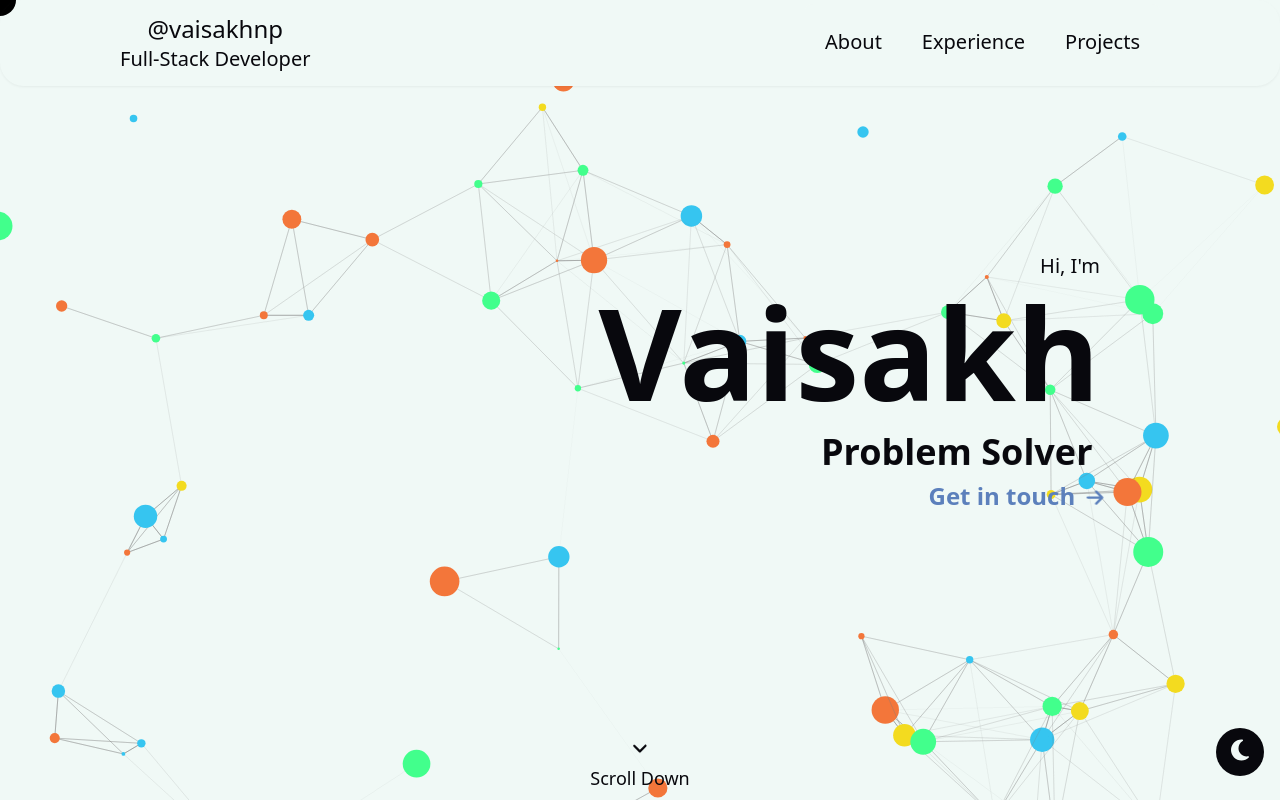
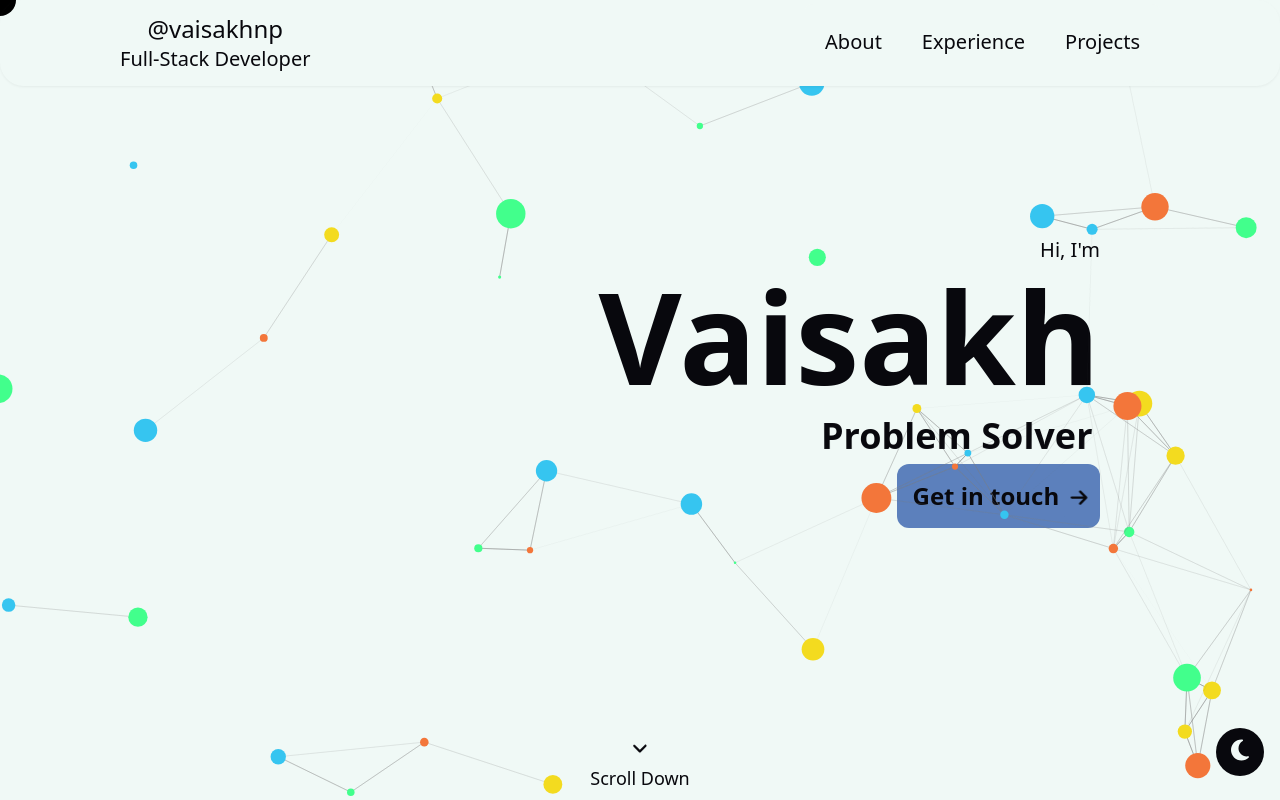
Before and after one commit to cr1spyvada/Simple-Portfolio, a Next.js app: page / in a window 1280 px wide. Shown: the top 800 px of the page. Built offline with nearby package versions, Linux system fonts and the light colour scheme.

Commit message:
hero section and related theme changes applied

```diff
--- a/components/Animation.js
+++ b/components/Animation.js
@@ -24,17 +24,17 @@ const Animation = () => {
   return (
     <Particles
       id="tsparticles"
-      className="absolute z-[-1] h-full w-full"
       init={particlesInit}
       loaded={particlesLoaded}
+      // className="absolute z-[-1] h-full w-full"
       options={{
-        fullScreen: { enable: false },
+        // fullScreen: { enable: false },
         background: {
           color: '#0000003'
         },
         particles: {
           number: {
-            value: 75,
+            value: 50,
             density: {
               enable: true,
               area: 1000
@@ -63,7 +63,7 @@ const Animation = () => {
           },
           move: {
             enable: true,
-            speed: 5,
+            speed: window.innerWidth >= 600 ? 5 : 2,
             direction: 'none',
             random: false,
             straight: false,
--- a/components/PageContainer.js
+++ b/components/PageContainer.js
@@ -6,13 +6,13 @@ export const PageContainer = ({
   height,
   children,
   title,
-  color = 'bg-w1 dark:bg-transparent'
+  color = 'bg-transparent dark:bg-transparent'
 }) => {
   return (
     <div
       id={title}
       className={`
-      ${height} md:w-[75vw] md:backdrop-blur-3xl dark:border-w2 border-0 daark:shadow-[#bfbebe]  md:shadow-lg rounded-xl mx-auto md:h-screen flex flex-col justify-center px-10 md:px-20 dark:text-w1 ${
+      ${height} md:w-[75vw] md:backdrop-blur-xl dark:border-w2 border-0 daark:shadow-[#bfbebe]  md:shadow-lg rounded-xl mx-auto md:h-screen flex flex-col justify-center px-10 md:px-20 dark:text-w1 ${
         title ? 'py-20' : 'py-0'
       } ${color}`}>
       {title && (
--- a/components/sections/Hero.js
+++ b/components/sections/Hero.js
@@ -43,7 +43,7 @@ export const Hero = ({ textEnter, textLeave }) => {
               onMouseEnter={() => textEnter(2)}
               onMouseLeave={textLeave}
               href="mailto:vaisakh2019@iiitkottayam.ac.in"
-              className="font-semibold hover:dark:text-w1 hover:text-w5 w-fit flex items-center flex-nowrap my-2 text-w4 dark:text-w2">
+              className=" bg-w4 dark:bg-w2 p-4 rounded-xl font-semibold hover:dark:text-w1 hover:text-w5 hover:bg-w3 hover:dark:bg-[#D09476] w-fit flex items-center flex-nowrap my-2 text-w6 dark:text-w1">
               Get in touch
               <div className="text-2xl animate-bounceX mx-1">
                 <FontAwesomeIcon icon={faArrowRight} style={{ fontSize: '1.2rem' }} />
--- a/components/sections/Projects.js
+++ b/components/sections/Projects.js
@@ -7,7 +7,7 @@ import { PageContainer } from '../PageContainer';
 export const Projects = ({ textEnter, textLeave }) => {
   return (
     <PageContainer textEnter={textEnter} textLeave={textLeave} title="Projects">
-      <div className="w-full h-full md:w-5/7 grid p-4 gap-4 md:grid-rows-3 md:grid-cols-2 lg:grid-cols-3">
+      <div className="w-full h-full md:w-5/7 grid p-4 gap-4 md:grid-rows-2 md:grid-cols-2 lg:grid-cols-3">
         <div className="lg:row-span-1 group relative lg:col-span-2 rounded-lg overflow-hidden">
           <Thumbnail textEnter={textEnter} textLeave={textLeave} idx={0} />
         </div>
--- a/pages/index.js
+++ b/pages/index.js
@@ -103,7 +103,7 @@ export default function Home() {
   return (
     //TODO: clear commented code
     // <div className="bg-gradient-to-b text-w6 dark:text-w1 from-w1 to-w4 text-xs sm:text-sm md:text-md lg:text-lg transition-colors duration-500 dark:from-w6 dark:to-w6">
-    <div className="bg-gradient-to-b text-w6 dark:text-w1 bg-w1 text-xs sm:text-sm md:text-md lg:text-lg transition-colors duration-500 dark:bg-w6">
+    <div className="select-none bg-gradient-to-b text-w6 dark:text-w1 bg-w1 text-xs sm:text-sm md:text-md lg:text-lg transition-colors duration-500 dark:bg-w6">
       <Head>
         <meta content="width=device-width, initial-scale=1" name="viewport" />
       </Head>
@@ -128,7 +128,7 @@ export default function Home() {
       )}
       <Footer textEnter={textEnter} textLeave={textLeave} />
       <motion.div
-        transition={{ type: 'spring', stiffness: 250, mass: 0.1 }}
+        transition={{ duration: 2, type: 'spring', stiffness: 300, mass: 0.1 }}
         className="fixed invisible md:visible h-8 w-8 bg-w6 dark:bg-w1 z-[110] top-0 left-0 pointer-events-none rounded-full"
         variants={variants}
         animate={cursorVariant}></motion.div>
```
